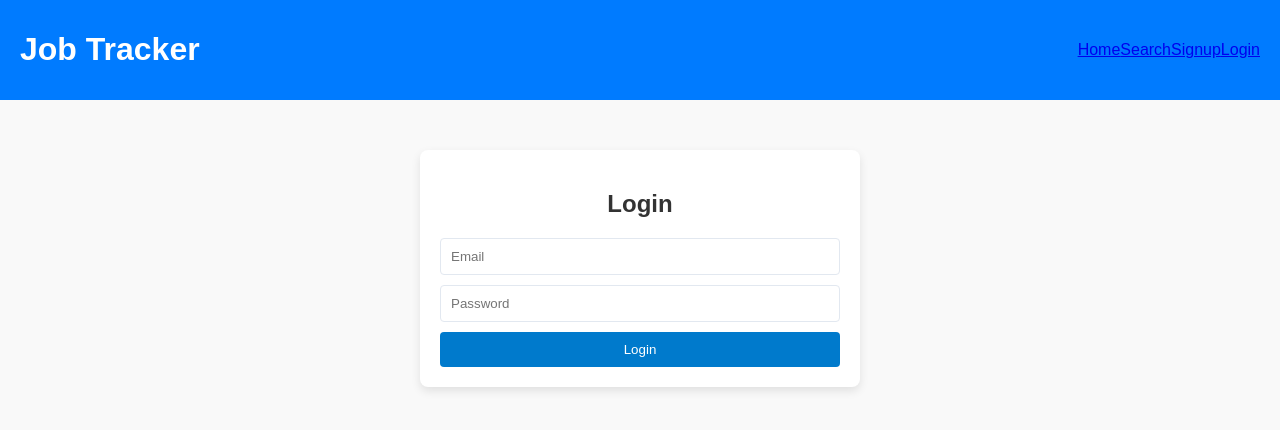
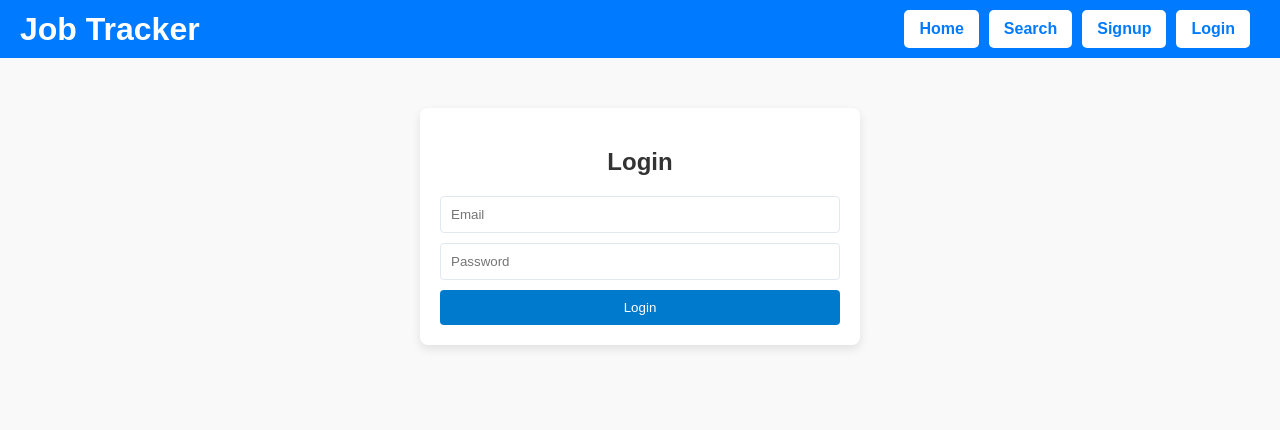
Before and after one commit to sbaird22/job-application, a React app in the folder client/: page /login in a window 1280 px wide. Shown: the top 430 px of the page. Built offline with nearby package versions, Linux system fonts and the light colour scheme; no server answers; the HTML template or start-up script is replaced by a standard one.

Commit message:
changed up some styles for nav bar and imported style sheets

```diff
--- a/client/src/App.tsx
+++ b/client/src/App.tsx
@@ -6,6 +6,7 @@ import Signup from "./pages/Signup";
 import Login from "./pages/Login";
 import Navbar from "./components/Navbar";
 import PrivateRoute from "./components/PrivateRoute";
+import "./styles/App.css";
 
 interface Job {
   id: number;
--- a/client/src/components/Chart.tsx
+++ b/client/src/components/Chart.tsx
@@ -2,6 +2,7 @@
 import React from 'react';
 import { Pie } from 'react-chartjs-2';
 import { Chart as ChartJS, ArcElement, Tooltip, Legend } from 'chart.js';
+import "../styles/Chart.css";
 
 ChartJS.register(ArcElement, Tooltip, Legend);
 
--- a/client/src/components/Navbar.tsx
+++ b/client/src/components/Navbar.tsx
@@ -11,12 +11,12 @@ const Navbar: React.FC = () => {
   const isLoggedIn = Boolean(localStorage.getItem('token'));
   return (
     <header className="navbar">
-      <h1>Job Tracker</h1>
-      <nav>
-        <Link to="/">Home</Link>
-        <Link to="/search">Search</Link>
-        {!isLoggedIn && <Link to="/signup">Signup</Link>}
-        {!isLoggedIn && <Link to="/login">Login</Link>}
+      <h1 className='navbar-brand'>Job Tracker</h1>
+      <nav className='navbar-links'>
+        <Link className='navbar-btn' to="/">Home</Link>
+        <Link className='navbar-btn' to="/search">Search</Link>
+        {!isLoggedIn && <Link className='navbar-btn' to="/signup">Signup</Link>}
+        {!isLoggedIn && <Link className='navbar-btn' to="/login">Login</Link>}
         {isLoggedIn && <button onClick={handleLogout}>Logout</button>}
       </nav>
     </header>
--- a/client/src/styles/Chart.css
+++ b/client/src/styles/Chart.css
@@ -1,6 +1,6 @@
 .chart-container {
     margin: 2rem auto;
-    max-width: 600px;
+    max-width: 90%;
     background-color: #fff;
     border-radius: 10px;
     padding: 1rem;
```
